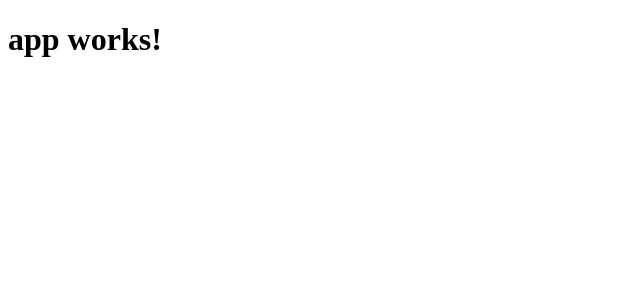
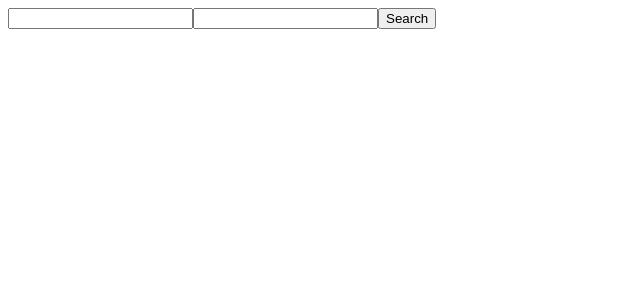
Before and after one commit to mtn2bay/palindrome-finder, an Angular app: page / in a window 1280 px wide. Shown: the top 300 px of the page, without its empty margins (0-640 px from the left). Built offline with nearby package versions, Linux system fonts and the light colour scheme.

Commit message:
Create form component, text inputs and button

```diff
--- a/src/app/app.component.html
+++ b/src/app/app.component.html
@@ -1,3 +1,3 @@
-<h1>
-  {{title}}
-</h1>
+<div>
+  <app-simple-form></app-simple-form>
+</div>
--- a/src/app/app.module.ts
+++ b/src/app/app.module.ts
@@ -4,10 +4,12 @@ import { FormsModule } from '@angular/forms';
 import { HttpModule } from '@angular/http';
 
 import { AppComponent } from './app.component';
+import { SimpleFormComponent } from './simple-form/simple-form.component';
 
 @NgModule({
   declarations: [
-    AppComponent
+    AppComponent,
+    SimpleFormComponent
   ],
   imports: [
     BrowserModule,
--- /dev/null
+++ b/src/app/simple-form/simple-form.component.ts
@@ -0,0 +1,23 @@
+import { Component, OnInit } from '@angular/core';
+
+@Component({
+  selector: 'app-simple-form',
+  template: `
+    <input #userFirst type="text">
+    <input #userSecond type="text">
+    <button (click)="onClick(userFirst.value, userSecond.value)">Search</button>
+  `,
+  styles: []
+})
+export class SimpleFormComponent implements OnInit {
+
+  onClick(userFirst, userSecond){
+    console.log(userFirst, userSecond);
+  }
+
+  constructor() { }
+
+  ngOnInit() {
+  }
+
+}
```
Also changed, not shown: 1 other file (tests, documents, lock files or other folders).
